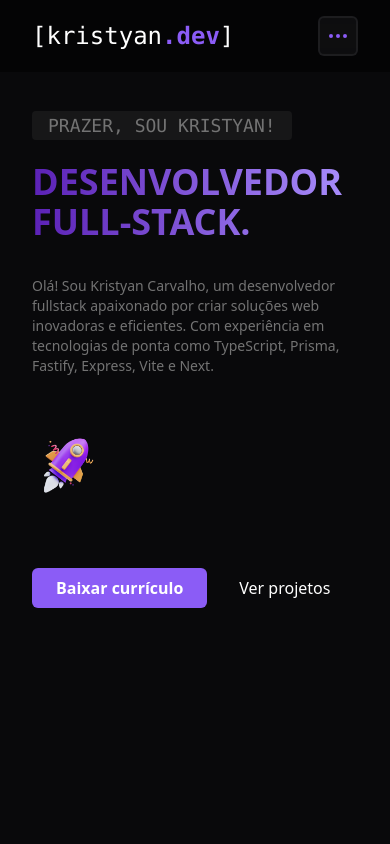
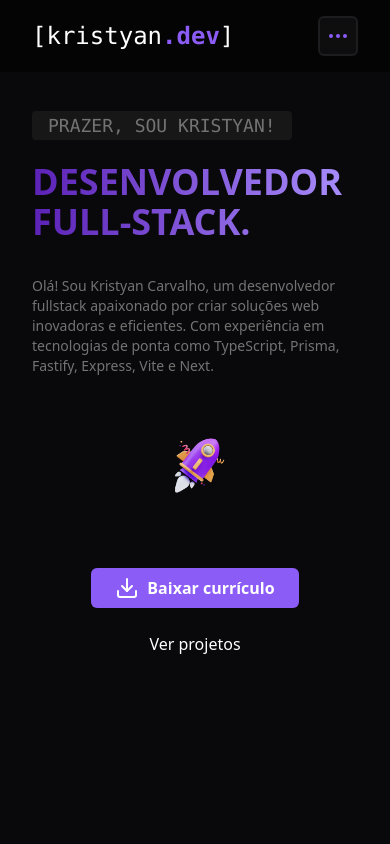
Before and after one commit to kristyancarvalho/portfolio, a React (Vite) app: page / in a window 390 px wide. Shown: the top 844 px of the page. Built offline with nearby package versions, Linux system fonts and the light colour scheme.

Commit message:
refact: mobile redesign on home page

```diff
--- a/src/pages/Home/index.tsx
+++ b/src/pages/Home/index.tsx
@@ -2,11 +2,13 @@ import { NavigationBar } from "../../components/navigation";
 import { Link } from 'react-router-dom';
 import { motion } from "framer-motion";
 import { Footer } from "@/components/footer";
+import { Download } from 'lucide-react';
+
 export function HomePage() {
     return (
         <div className="overflow-x-hidden">
             <NavigationBar />
-            <main className="h-screen w-screen flex lg:items-center container lg:mt-0 lg:pt-12 px-8 min-[320px]:mt-40 min-[320px]:items-start">
+            <main className="h-screen w-screen flex lg:items-center container lg:mt-12 px-8 min-[320px]:mt-40 min-[320px]:items-start">
                 <div className="-mt-12">
                     <div id="presentation"
                         className="min-[320px]:mb-16"
@@ -38,12 +40,13 @@ export function HomePage() {
                         initial={{ opacity: 0 }}
                         animate={{ opacity: 1 }}
                         transition={{ delay: 0.8 }}
+                        className="flex w-full min-[320px]:flex-col min-[320px]:items-center"
                     >
                         <motion.div
                             initial={{ y: 0 }}
                             animate={{ y: -25 }}
                             transition={{ delay: 0.8, type: "tween", duration: 1, repeat: Infinity, repeatType: "mirror" }}
-                            className="my-12"
+                            className="pb-12"
                             id="rocketImage"
                         >
                             <img className="z-10 h-16 w-16 hidden min-[320px]:block lg:hidden" src="/rocket.png" alt="rocket" />
@@ -53,12 +56,13 @@ export function HomePage() {
                         initial={{ opacity: 0 }}
                         animate={{ opacity: 1 }}
                         transition={{ delay: 0.8 }}
-                        className="flex gap-4"
                         id="actionButtons"
+                        className="flex lg:flex-row gap-4 min-[320px]:flex-col min-[320px]:items-center"
                     >
                         <a href="KristyanCarvalho.pdf" download="KristyanCarvalho-cv"
-                            className="font-semibold bg-violet-500 text-white px-6 py-2 rounded-md hover:bg-violet-600"
+                            className="font-semibold bg-violet-500 text-white px-6 flex items-center gap-2 py-2 rounded-md hover:bg-violet-600"
                         >
+                            <Download />
                             Baixar currículo
                         </a>
                         <Link to="/projects"
```
